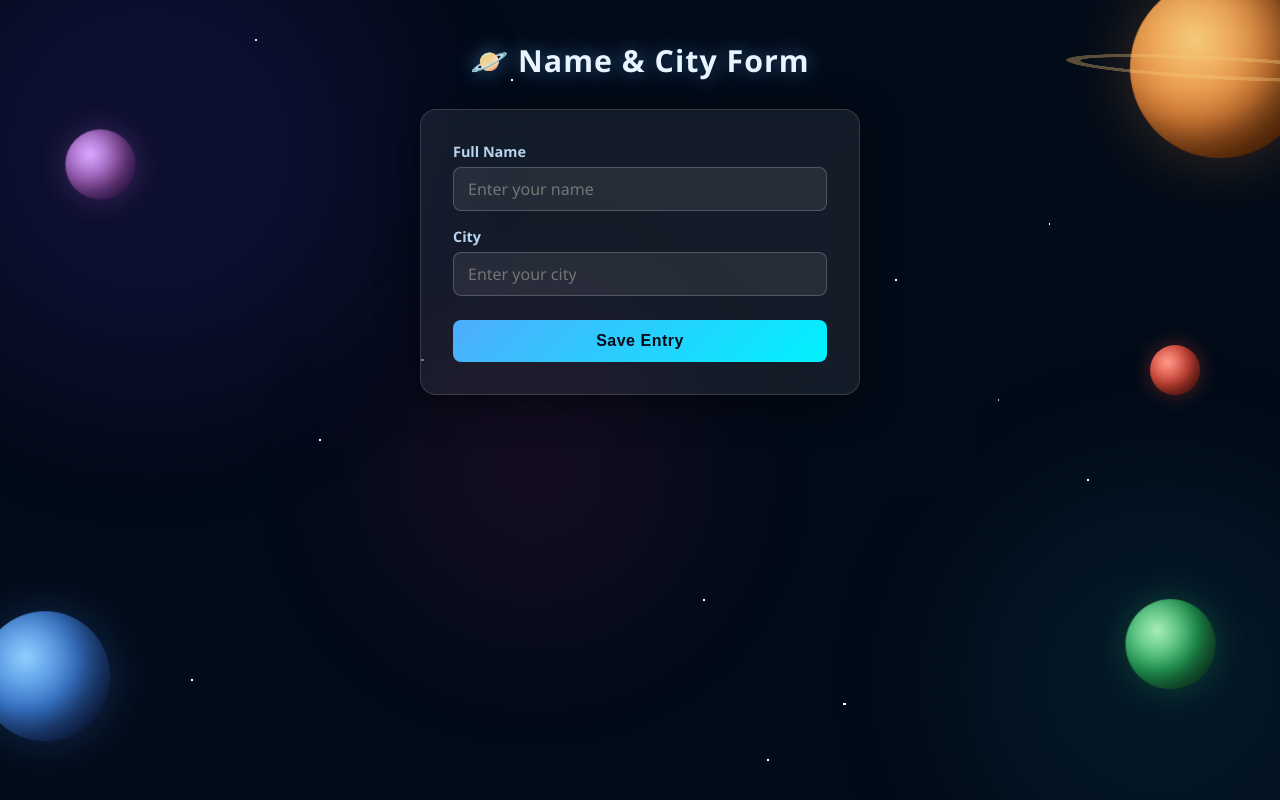
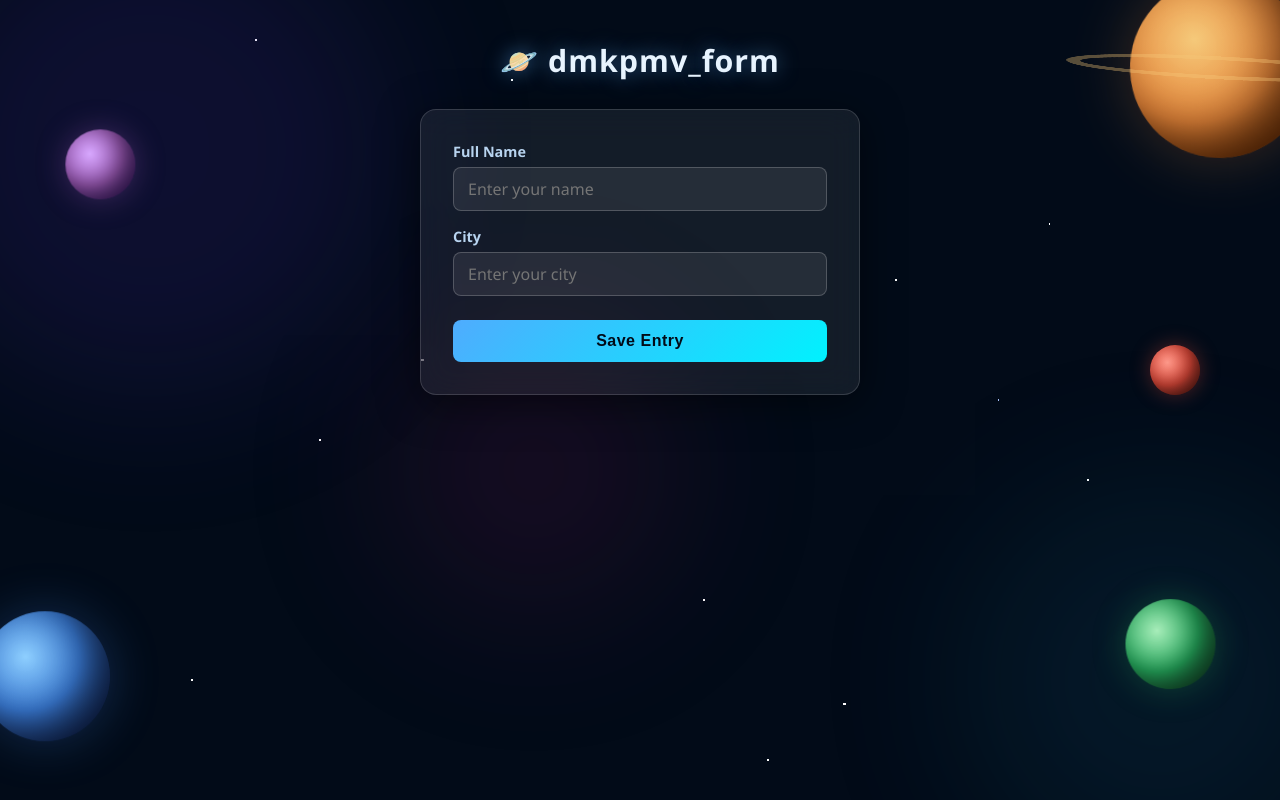
Before and after one commit to dharmesh2002/neo-cortex, a Flask app: page / in a window 1280 px wide. Run offline with Flask 3, Linux system fonts and the light colour scheme; some libraries are stand-ins or nearby versions.

Commit message:
Rename site to dmkpmv_form

```diff
--- a/templates/index.html
+++ b/templates/index.html
@@ -3,7 +3,7 @@
 <head>
   <meta charset="UTF-8" />
   <meta name="viewport" content="width=device-width, initial-scale=1.0"/>
-  <title>Name & City Form</title>
+  <title>dmkpmv_form</title>
 
   <!-- React 18 via CDN -->
   <script crossorigin src="https://unpkg.com/react@18/umd/react.development.js"></script>
@@ -280,7 +280,7 @@
     function App() {
       return (
         <>
-          <h1 style={styles.h1}>🪐 Name &amp; City Form</h1>
+          <h1 style={styles.h1}>🪐 dmkpmv_form</h1>
           <Form />
         </>
       );
```
